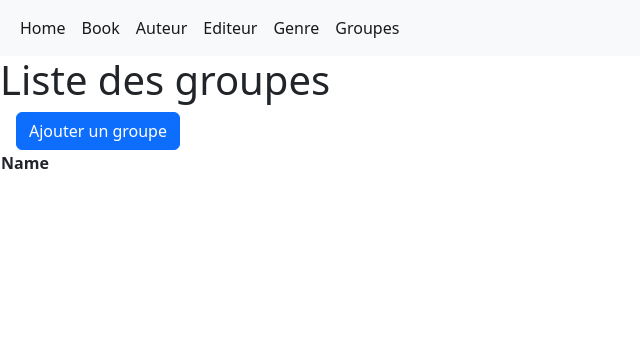
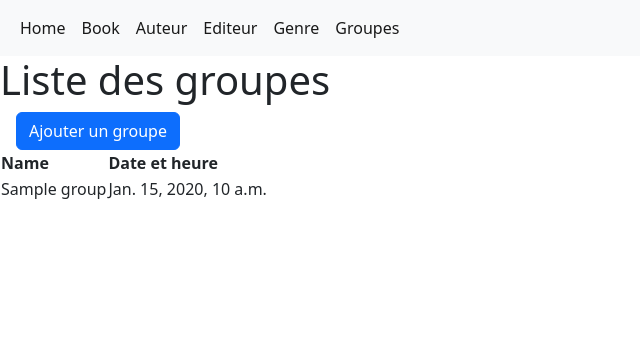
Before and after one commit to TheoSigaud/django, a Django app: page /group/ in a window 1280 px wide. Shown: the top 356 px of the page, without its empty margins (0-640 px from the left). Run offline with Django 3.2, Linux system fonts and the light colour scheme; tables that the repository leaves empty hold one stand-in row (values such as "Sample post"); lists and menus that the app fills with data are empty.

Commit message:
Add create and read group

```diff
--- a/bibilio/forms.py
+++ b/bibilio/forms.py
@@ -25,9 +25,10 @@ class BookForm(ModelForm):
         fields = ['title', 'author', 'editor', 'gender', 'jacket']
 
 class GroupForm(ModelForm):
+    date_group = forms.DateTimeField(widget=forms.DateTimeInput(attrs={'type': 'datetime-local'}))
     class Meta:
         model = Group
-        fields = ['name']
+        fields = ['name', 'date_group']
 
 class RegisterForm(UserCreationForm):
   first_name = forms.CharField(label='First name', max_length=100)
--- a/bibilio/models.py
+++ b/bibilio/models.py
@@ -50,6 +50,7 @@ class Book(models.Model):
 class Group(models.Model):
     profile = models.ManyToManyField(Profile)
     name = models.CharField(max_length=255)
+    date_group = models.DateTimeField()
 
 class Session(models.Model):
     date = models.DateTimeField()
--- a/bibilio/templates/bibilio/createGroup.html
+++ b/bibilio/templates/bibilio/createGroup.html
@@ -4,7 +4,7 @@
 
 <form method="post" enctype="multipart/form-data">
     {% csrf_token %}
-    {{formBook.as_p}}
+    {{form.as_p}}
     <input type = "submit" value = "Submit">
 </form>
 
--- a/bibilio/templates/bibilio/group.html
+++ b/bibilio/templates/bibilio/group.html
@@ -7,10 +7,12 @@
 <table>
     <tr>
         <th>Name</th>
+        <th>Date et heure</th>
     </tr>
-    {% for item in groups %}
+    {% for item in group %}
     <tr>
         <td>{{ item.name }}</td>
+        <td>{{ item.date_group }}</td>
     </tr>
     {% endfor %}
 </table>
--- a/bibilio/views.py
+++ b/bibilio/views.py
@@ -85,7 +85,7 @@ def createBook(request):
 
 def createGroup(request):
     if request.method == 'POST':
-        form = (request.POST)
+        form = GroupForm(request.POST)
 
         if form.is_valid():
 
```
